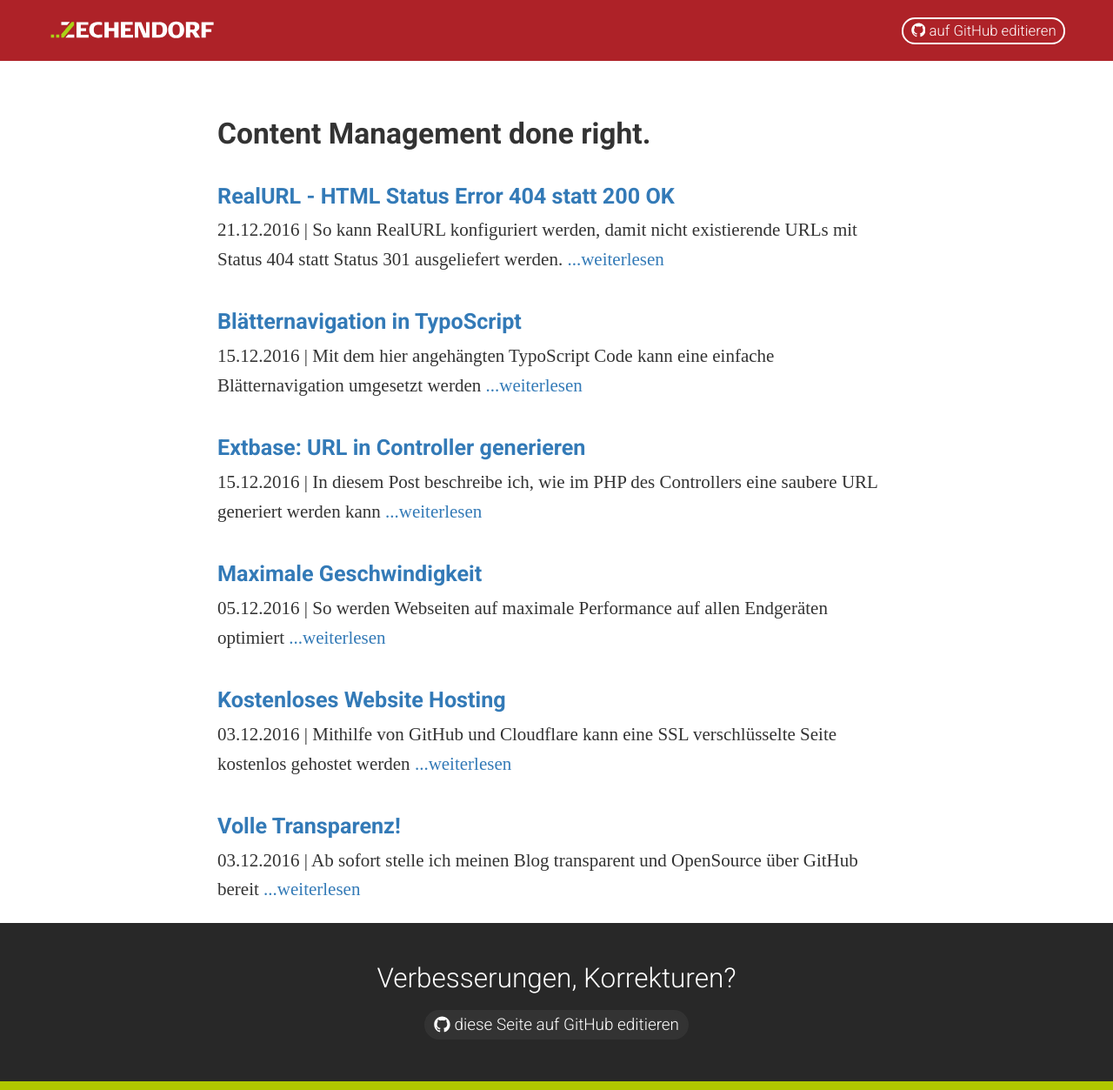
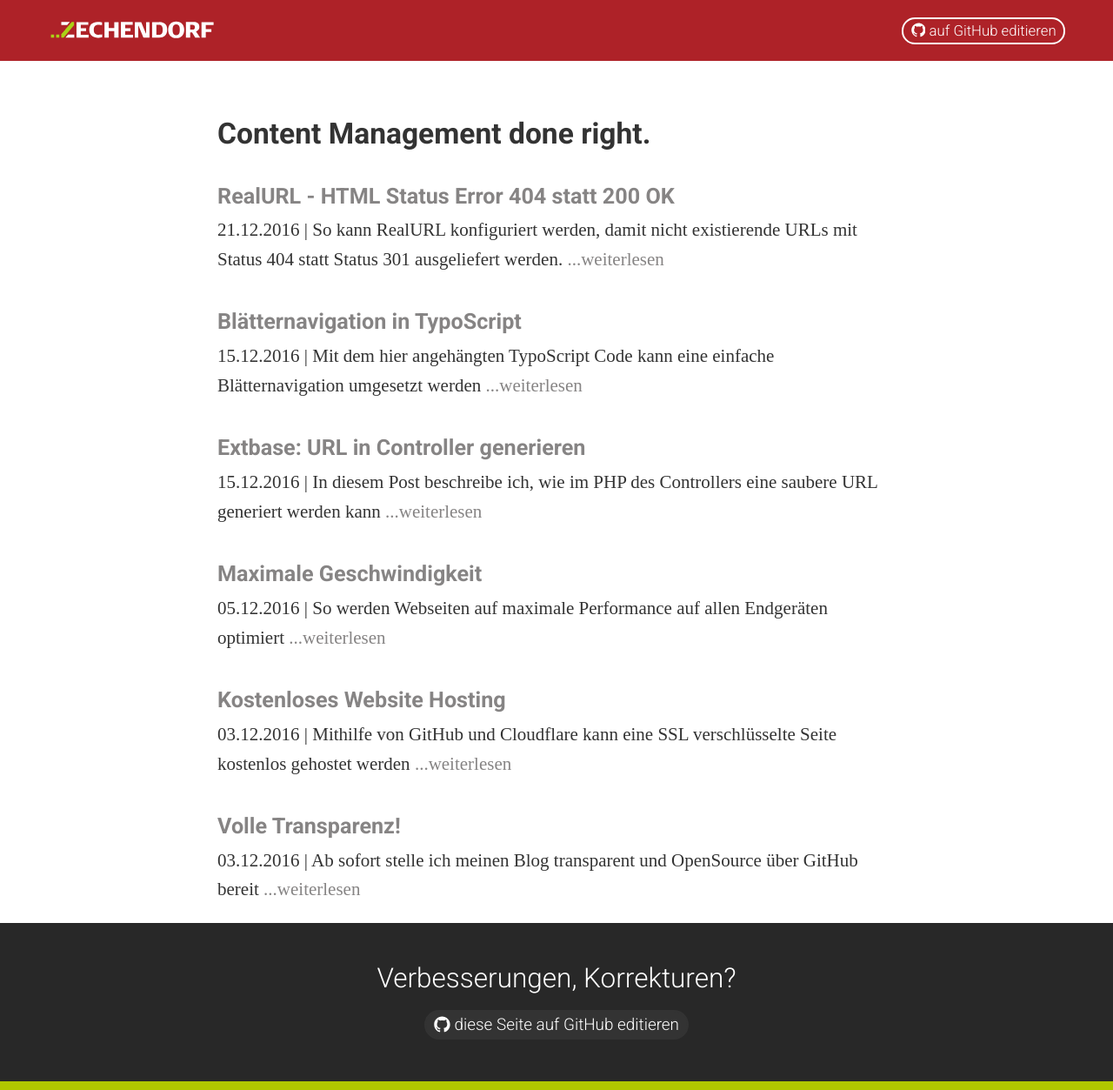
Before and after one commit to zechendorf/zechendorf.github.io, a Jekyll site: the page built from index.html, in a window 1280 px wide and 1253 px high. Shown: the whole window at 87% size. Built offline with Jekyll 4.4.1, drawn with Linux system fonts in a browser that asks for light colours; some web fonts are replaced.

Commit message:
change link color

```diff
--- a/_includes/head.html
+++ b/_includes/head.html
@@ -22,7 +22,7 @@
 		h2{font-size: 1.4em; margin: 1.5em 0 .5em 0;}
 		h3{font-size: 1.2em; margin: 1.5em 0 0.25em 0;}
 		p{margin: 0 0 1em 0;}
-		a{color: #337ab7;text-decoration: none;}
+		a{color: rgb(134, 132, 132);text-decoration: none;}
 		a:hover,a:focus{color: #333;text-decoration: underline;}
 		header{
 			position: fixed;
```
